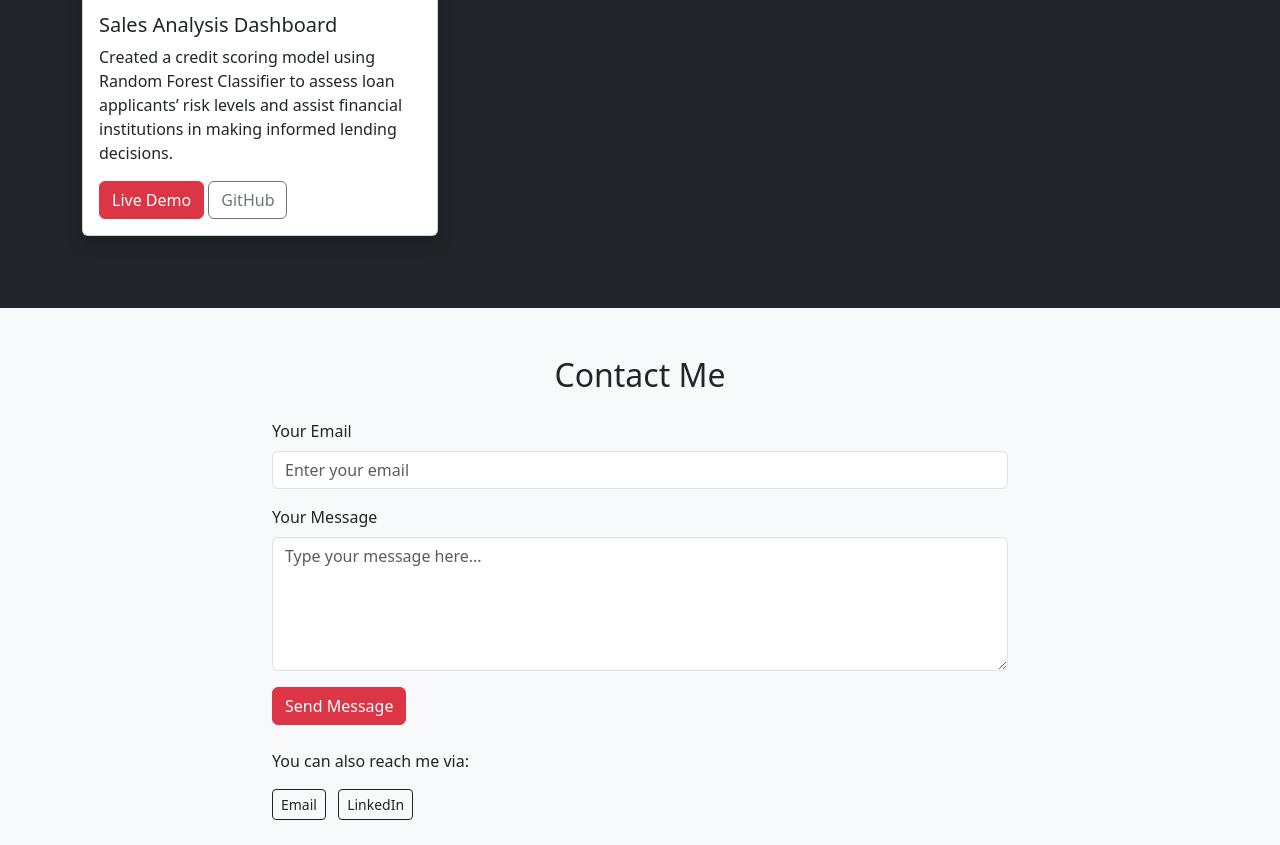
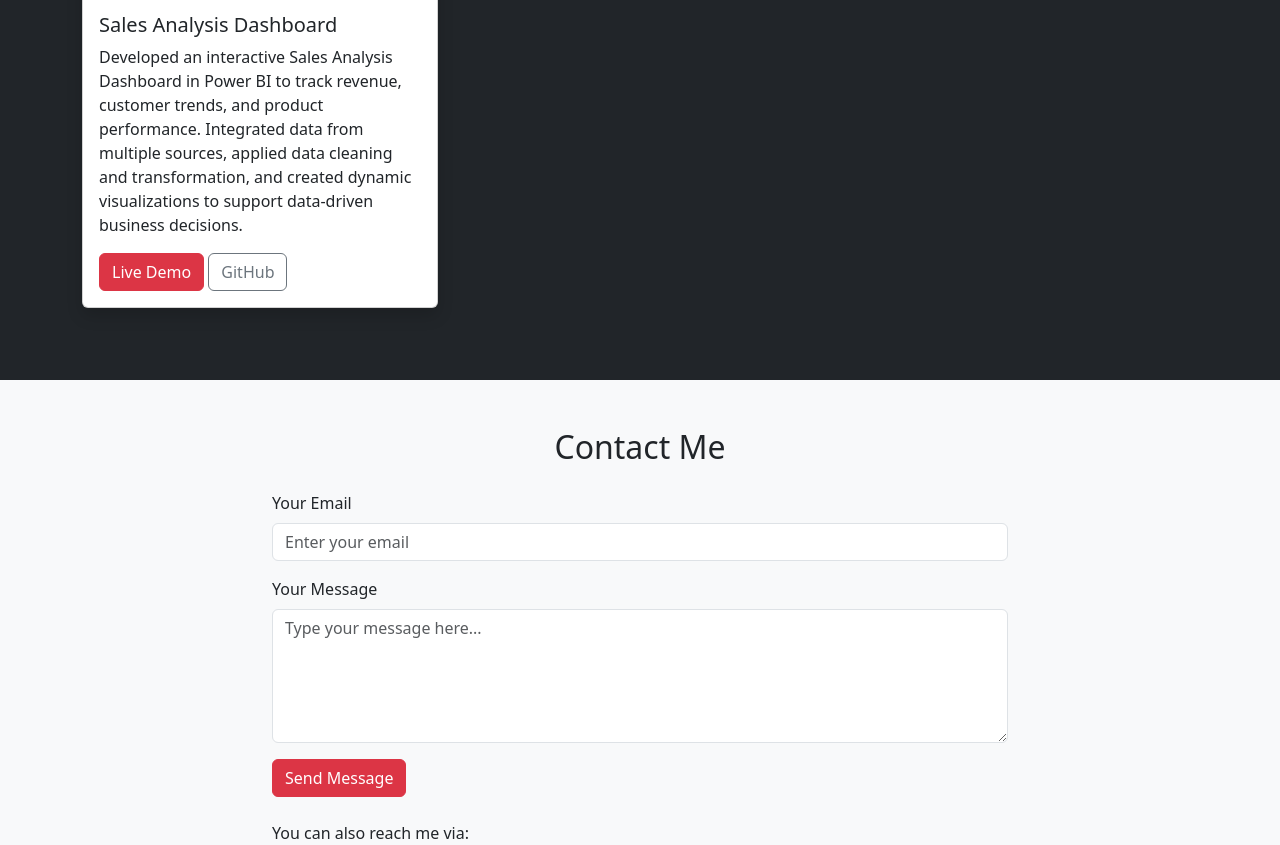
Before and after one commit to Anyi-global/okechukwuedozieunor-portfolio, a plain HTML site: page index.html in a window 1280 px wide. Shown: the part 2790-3635 px from the top of the page. Drawn offline with nearby package versions, Linux system fonts and the light colour scheme.

Commit message:
Modify index.html

```diff
--- a/index.html
+++ b/index.html
@@ -228,7 +228,7 @@
             <img src="img/sales-analysis-dashboard.png" class="card-img-top" alt="Recipe Finder App">
             <div class="card-body">
               <h5 class="card-title">Sales Analysis Dashboard</h5>
-              <p class="card-text">Created a credit scoring model using Random Forest Classifier to assess loan applicants’ risk levels and assist financial institutions in making informed lending decisions.</p>
+              <p class="card-text">Developed an interactive Sales Analysis Dashboard in Power BI to track revenue, customer trends, and product performance. Integrated data from multiple sources, applied data cleaning and transformation, and created dynamic visualizations to support data-driven business decisions.</p>
               <a href="https://drive.google.com/file/d/1Qtv-fLV-0WUV6SD_40-wp0j7-yJ80by0/view?usp=drivesdk" target="_blank" class="btn btn-danger">Live Demo</a>
               <a href="https://drive.google.com/file/d/1vJh9BSYR4FPZ4duxZl_Bkdp_mWocign9/view?usp=drivesdk" target="_blank" class="btn btn-outline-secondary">GitHub</a>
             </div>
```
